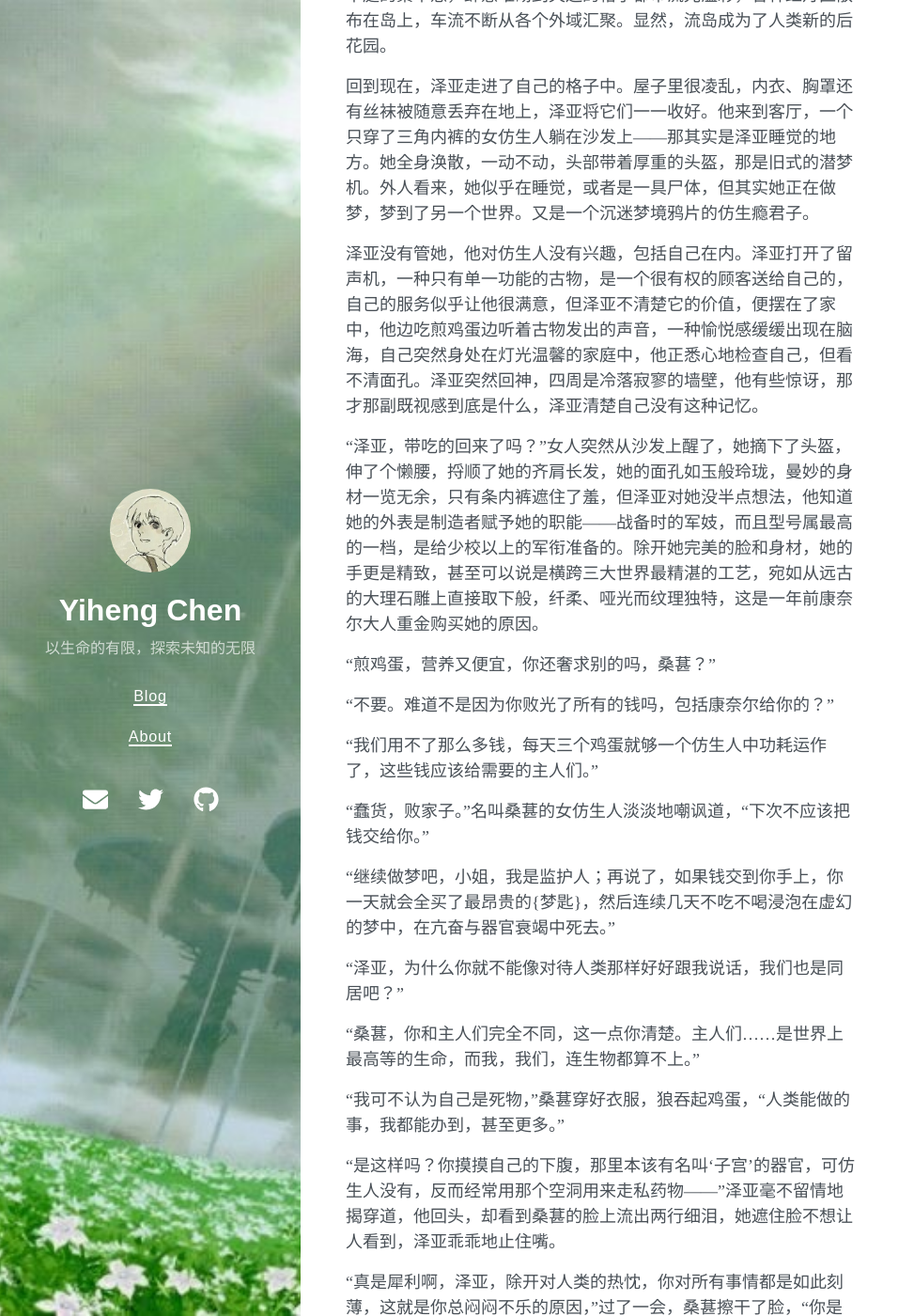
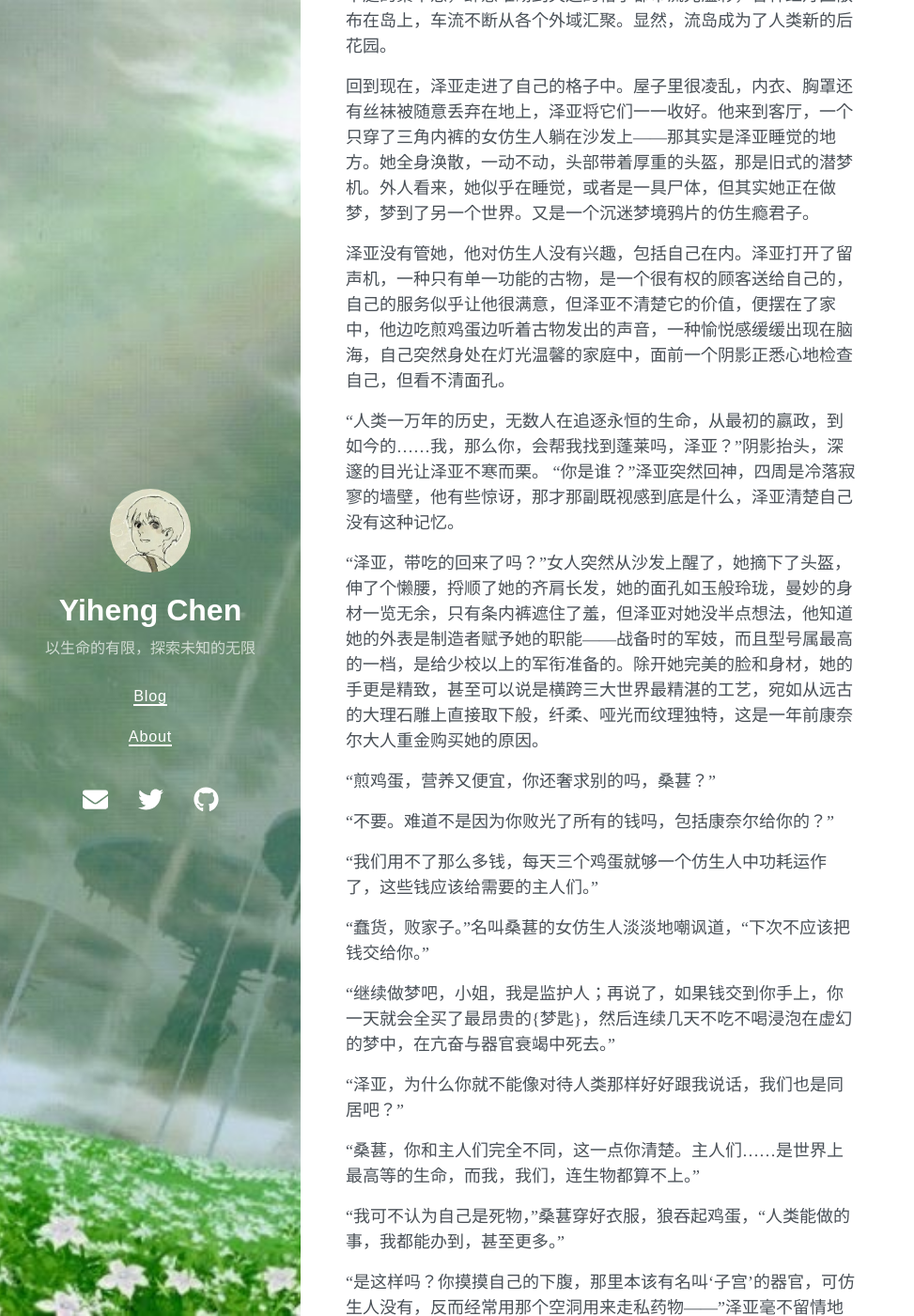
Before and after one commit to yihenc/yihenc.github.io, a Jekyll site: the page built from _posts/2021-12-03-moon-garden.md, in a window 1280 px wide and 1400 px high, scrolled down 4230 px. Shown: the whole window at 94% size, without its empty margins (0-973 px from the left). Built offline with Jekyll 4.4.1, drawn with Linux system fonts in a browser that asks for light colours; nearby versions of some CDN libraries; some of the changed text lies outside the part shown.

Commit message:
Update 2021-12-03-moon-garden.md

```diff
--- a/_posts/2021-12-03-moon-garden.md
+++ b/_posts/2021-12-03-moon-garden.md
@@ -93,7 +93,10 @@ excerpt: 很久很久…真的很久以前，那时也有皇帝，就像过去
 
 回到现在，泽亚走进了自己的格子中。屋子里很凌乱，内衣、胸罩还有丝袜被随意丢弃在地上，泽亚将它们一一收好。他来到客厅，一个只穿了三角内裤的女仿生人躺在沙发上——那其实是泽亚睡觉的地方。她全身涣散，一动不动，头部带着厚重的头盔，那是旧式的潜梦机。外人看来，她似乎在睡觉，或者是一具尸体，但其实她正在做梦，梦到了另一个世界。又是一个沉迷梦境鸦片的仿生瘾君子。
 
-泽亚没有管她，他对仿生人没有兴趣，包括自己在内。泽亚打开了留声机，一种只有单一功能的古物，是一个很有权的顾客送给自己的，自己的服务似乎让他很满意，但泽亚不清楚它的价值，便摆在了家中，他边吃煎鸡蛋边听着古物发出的声音，一种愉悦感缓缓出现在脑海，自己突然身处在灯光温馨的家庭中，他正悉心地检查自己，但看不清面孔。泽亚突然回神，四周是冷落寂寥的墙壁，他有些惊讶，那才那副既视感到底是什么，泽亚清楚自己没有这种记忆。
+泽亚没有管她，他对仿生人没有兴趣，包括自己在内。泽亚打开了留声机，一种只有单一功能的古物，是一个很有权的顾客送给自己的，自己的服务似乎让他很满意，但泽亚不清楚它的价值，便摆在了家中，他边吃煎鸡蛋边听着古物发出的声音，一种愉悦感缓缓出现在脑海，自己突然身处在灯光温馨的家庭中，面前一个阴影正悉心地检查自己，但看不清面孔。
+
+“人类一万年的历史，无数人在追逐永恒的生命，从最初的嬴政，到如今的……我，那么你，会帮我找到蓬莱吗，泽亚？”阴影抬头，深邃的目光让泽亚不寒而栗。
+“你是谁？”泽亚突然回神，四周是冷落寂寥的墙壁，他有些惊讶，那才那副既视感到底是什么，泽亚清楚自己没有这种记忆。
 
 “泽亚，带吃的回来了吗？”女人突然从沙发上醒了，她摘下了头盔，伸了个懒腰，捋顺了她的齐肩长发，她的面孔如玉般玲珑，曼妙的身材一览无余，只有条内裤遮住了羞，但泽亚对她没半点想法，他知道她的外表是制造者赋予她的职能——战备时的军妓，而且型号属最高的一档，是给少校以上的军衔准备的。除开她完美的脸和身材，她的手更是精致，甚至可以说是横跨三大世界最精湛的工艺，宛如从远古的大理石雕上直接取下般，纤柔、哑光而纹理独特，这是一年前康奈尔大人重金购买她的原因。
 
```
Also changed, not shown: other parts of _posts/2021-12-03-moon-garden.md (+1 -1 lines).
